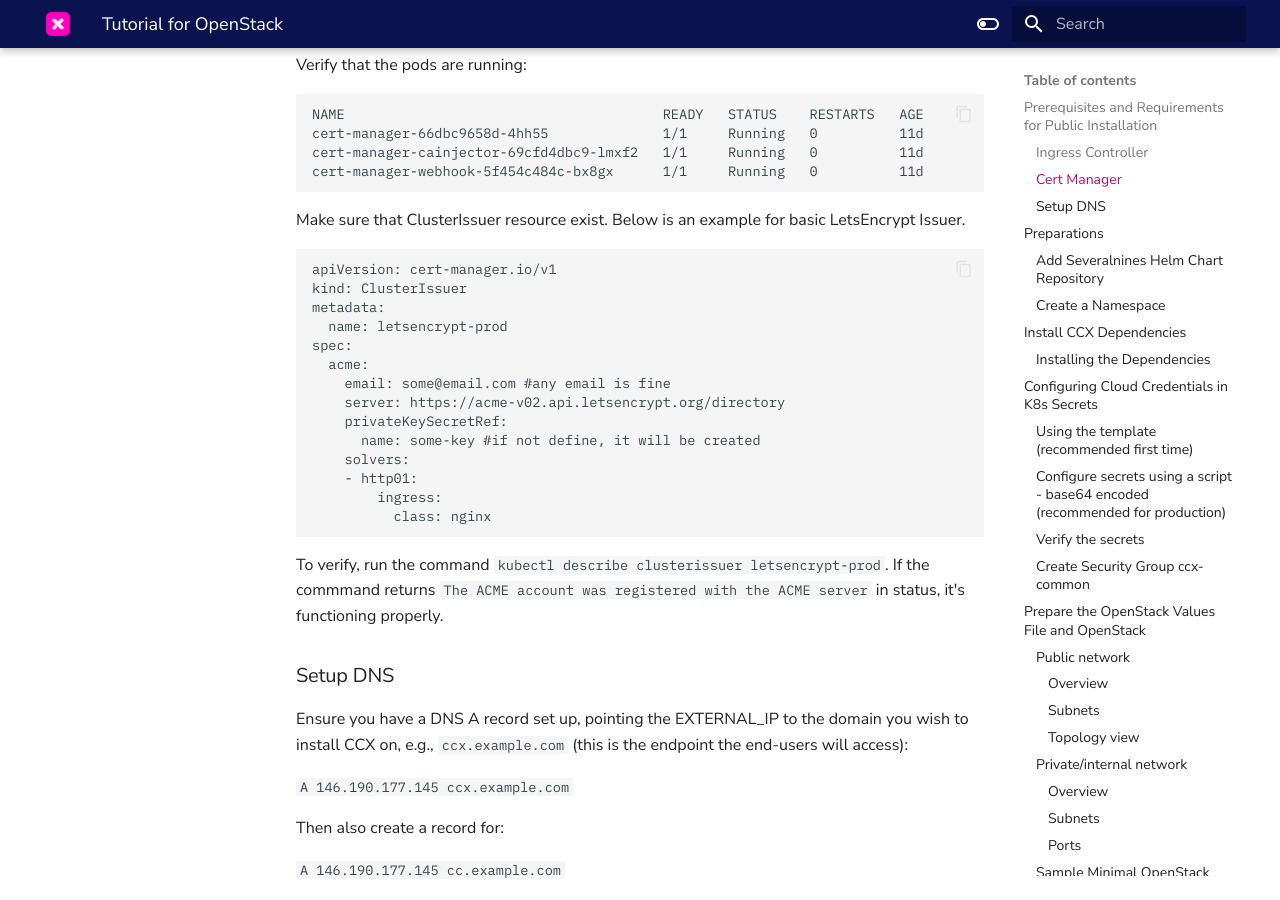
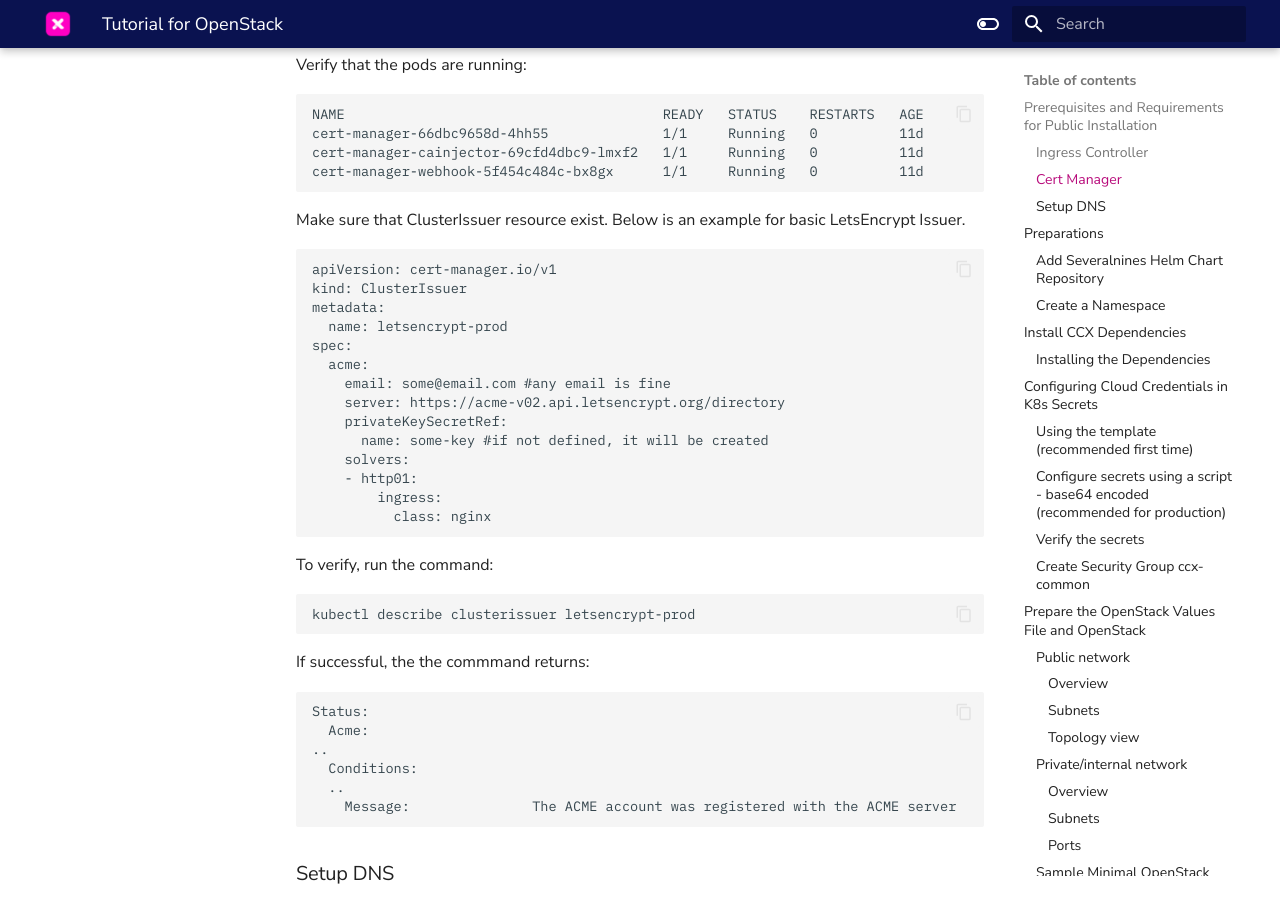
Before and after one commit to severalnines/ccx-docs, an MkDocs documentation site: the page built from docs/admin/Installation/Tutorial-openstack.md, in a window 1280 px wide and 900 px high, scrolled down 2511 px. Built offline with MkDocs 1.6.1 and Material for MkDocs 9.7.7, drawn with Linux system fonts in a browser that asks for light colours; comment, search, counter and statistics services are not loaded.

Commit message:
make it easier to read

````diff
--- a/docs/admin/Installation/Tutorial-openstack.md
+++ b/docs/admin/Installation/Tutorial-openstack.md
@@ -95,13 +95,27 @@
     email: some@email.com #any email is fine
     server: https://acme-v02.api.letsencrypt.org/directory
     privateKeySecretRef:
-      name: some-key #if not define, it will be created
+      name: some-key #if not defined, it will be created
     solvers:
     - http01:
         ingress:
           class: nginx
 ```
-To verify, run the command `kubectl describe clusterissuer letsencrypt-prod`. If the commmand returns `The ACME account was registered with the ACME server` in status, it's functioning properly.
+To verify, run the command:
+
+```
+kubectl describe clusterissuer letsencrypt-prod
+```
+
+If successful, the the commmand returns:
+```
+Status:
+  Acme:
+..
+  Conditions:
+  ..
+    Message:               The ACME account was registered with the ACME server
+```
 
 
 ### Setup DNS
````
